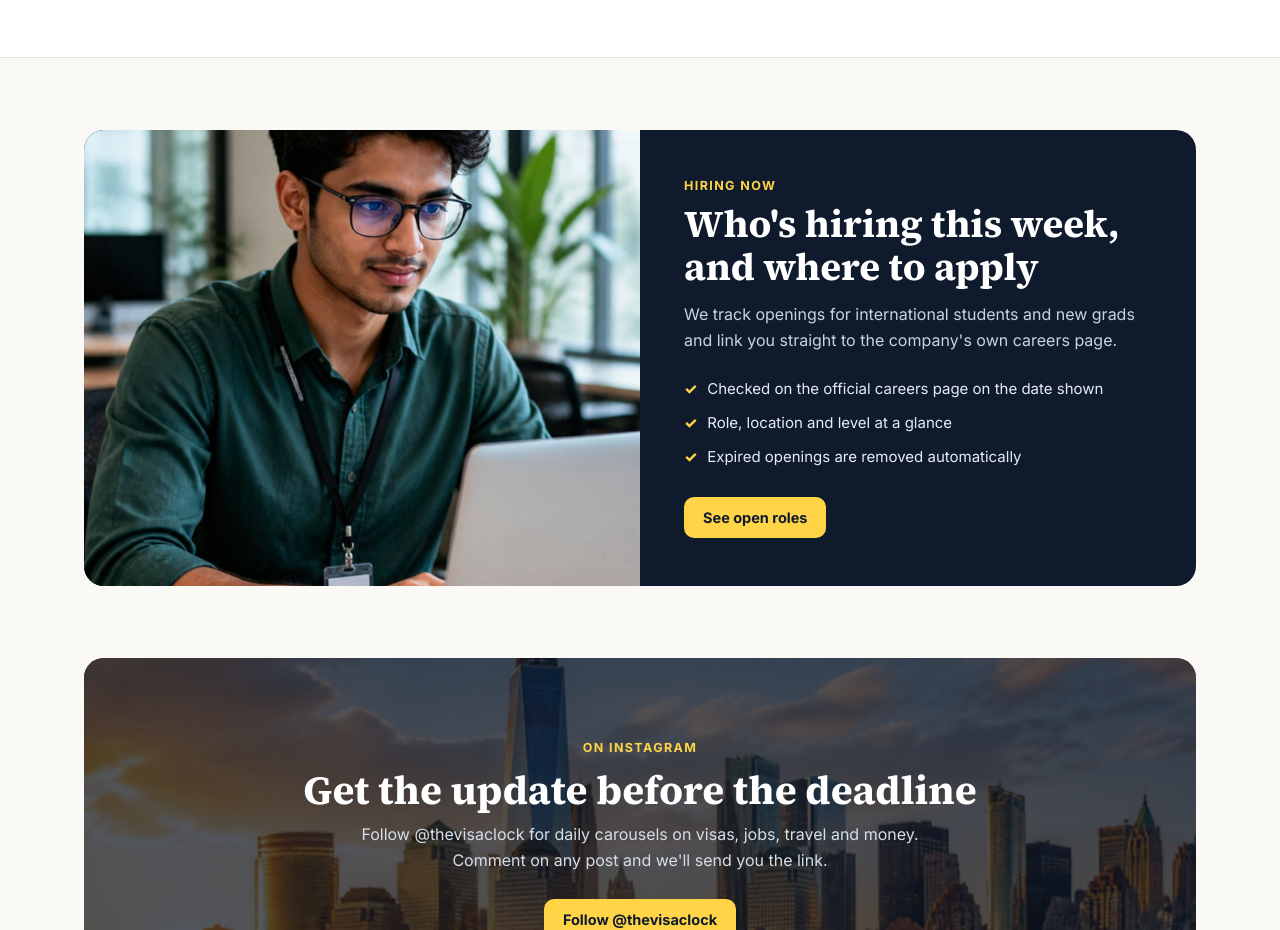
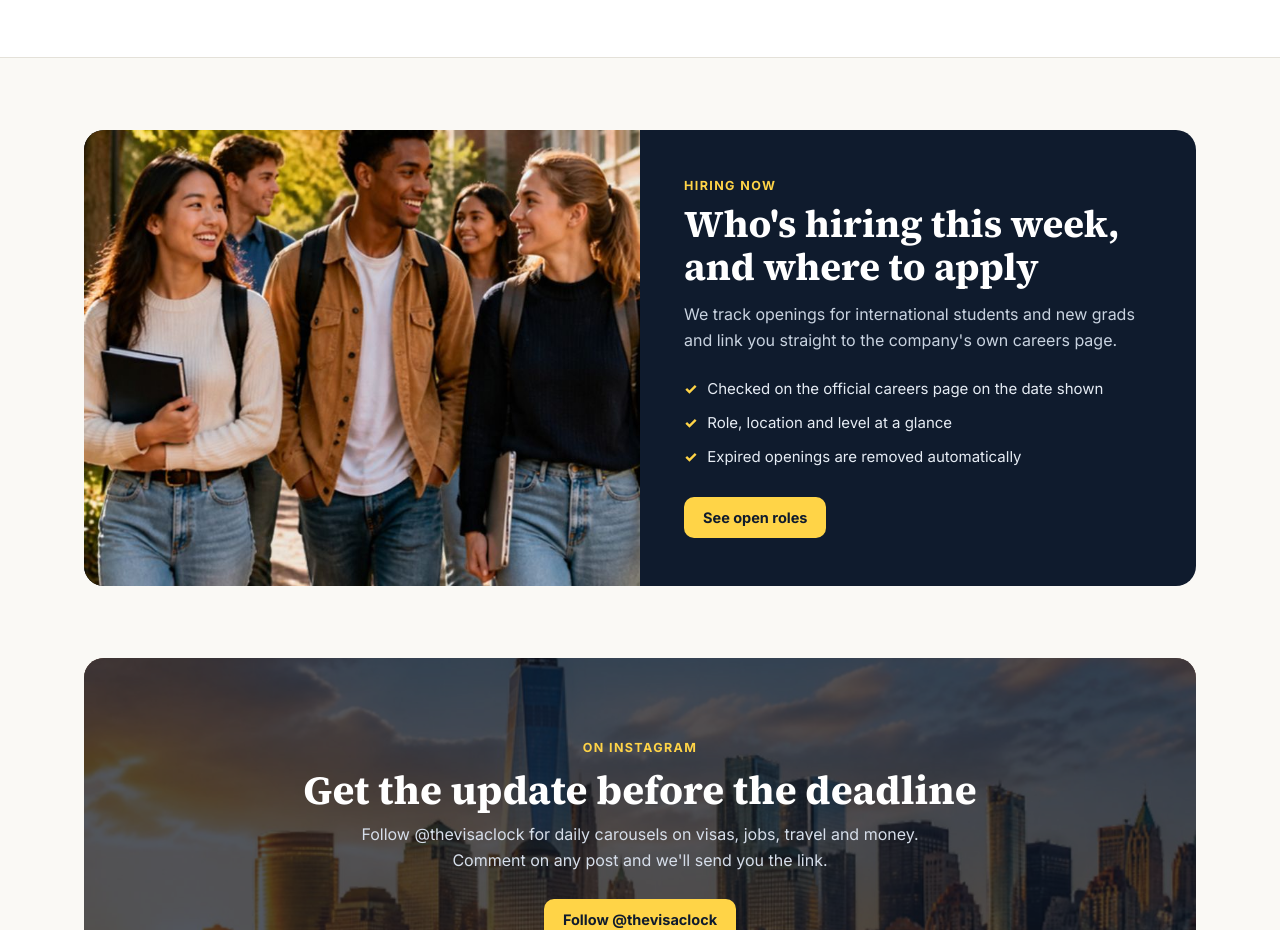
Before and after one commit to mysoorareddydereddy123-hash/visaclock-site, a plain HTML site: page index.html in a window 1280 px wide. Shown: the part 3080-4010 px from the top of the page. Drawn offline with Linux system fonts and the light colour scheme.

Commit message:
Use a different photo in the hiring band
Co-Authored-By: Claude Opus 5.5 <noreply@anthropic.com>
Claude-Session: https://claude.ai/code/session_01A8Z7DjjpNXyixKshJ77tAh

```diff
--- a/index.html
+++ b/index.html
@@ -226,7 +226,7 @@ footer .about{font-size:14.5px;line-height:1.6;margin:14px 0 0;max-width:380px}
 <section class="block">
   <div class="wrap">
     <div class="band">
-      <div class="ph"><img src="img/hiring-wide.jpg" alt="A new hire shaking hands with an interviewer" loading="lazy"></div>
+      <div class="ph"><img src="img/campus.jpg" alt="Students on a US campus" loading="lazy"></div>
       <div class="tx">
         <span class="kicker">Hiring now</span>
         <h2>Who's hiring this week, and where to apply</h2>
```
Also changed, not shown: img/hiring-wide.jpg (deleted).
